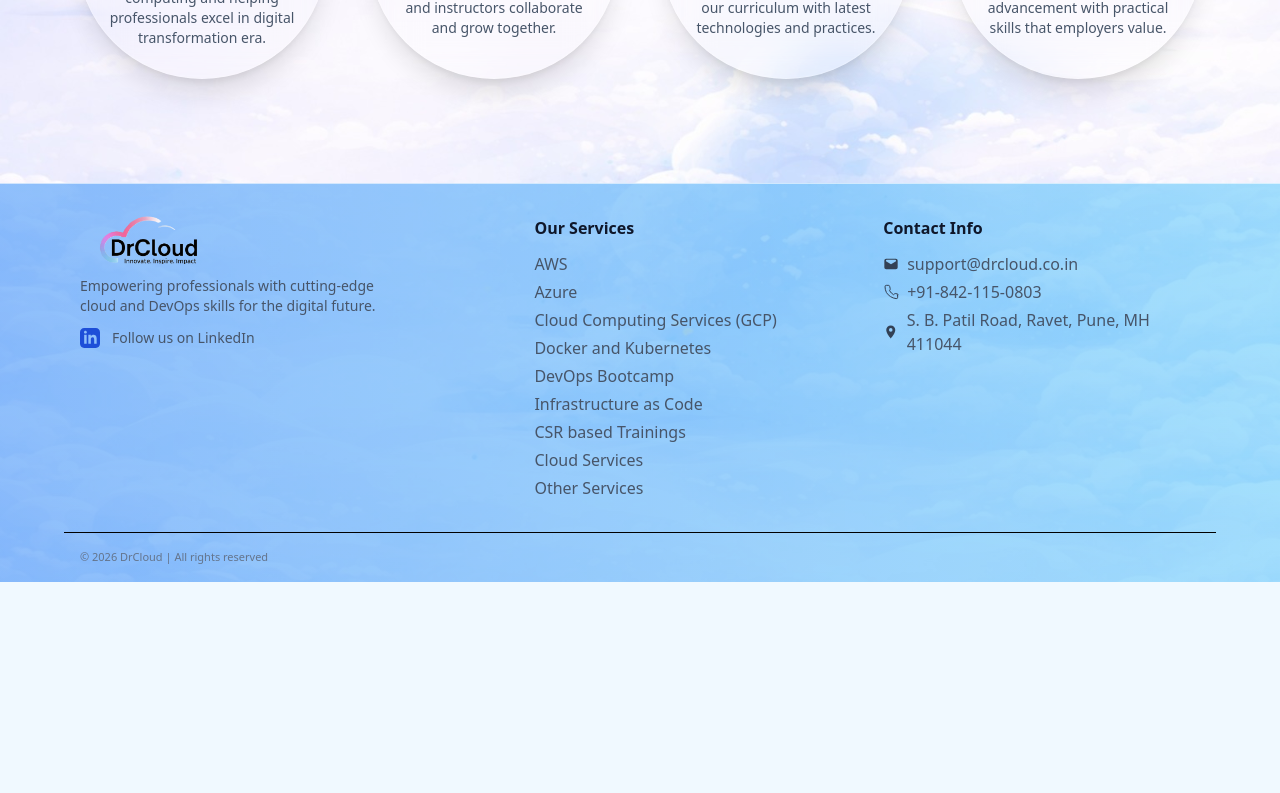
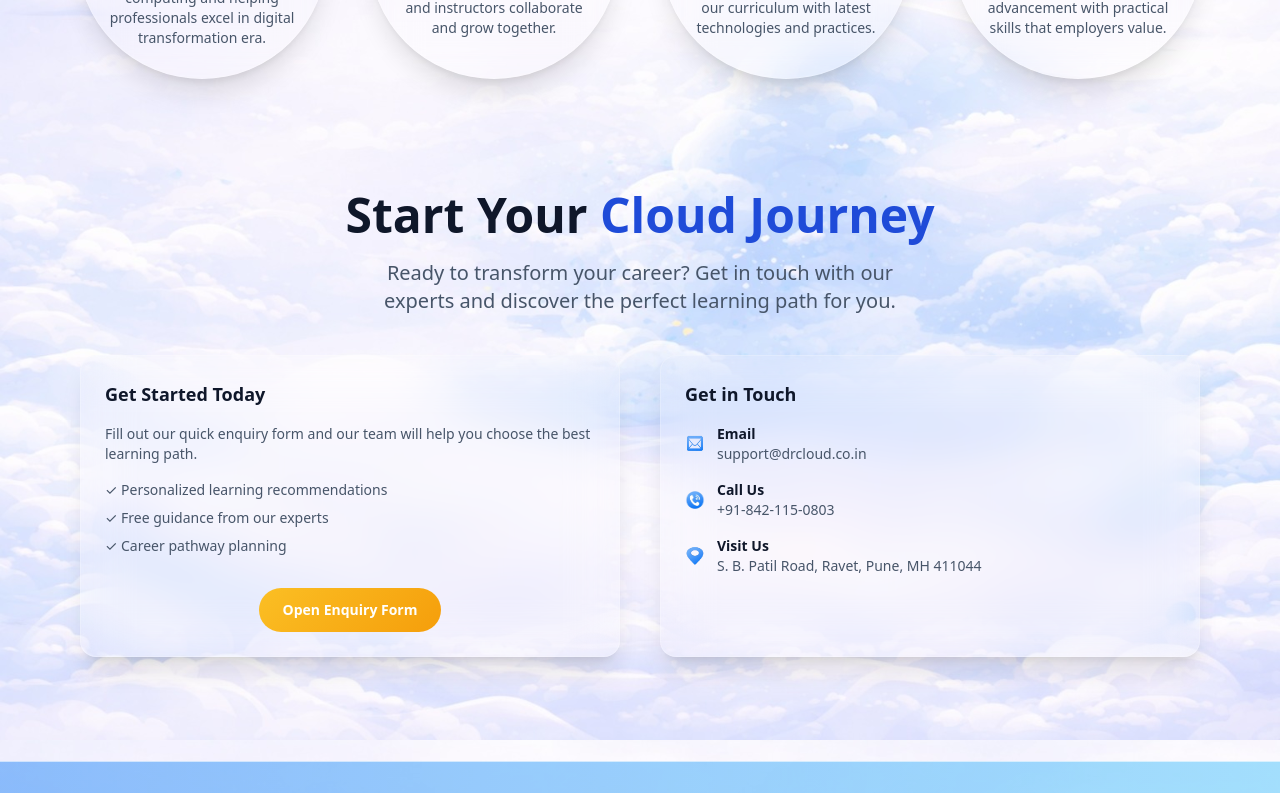
Before and after one commit to BhuvaneshChaudhari/DrCloud, a React (Vite) app in the folder trial/client/: page / in a window 1280 px wide. Shown: the part 1820-2613 px from the top of the page. Before the commit the page ends 2402 px from the top, so only its background shows below. Built offline with nearby package versions, Linux system fonts and the light colour scheme; no server answers.

Commit message:
Added contact section and fixed Home.jsx layout

```diff
--- a/trial/client/src/pages/Home.jsx
+++ b/trial/client/src/pages/Home.jsx
@@ -289,8 +289,102 @@ data-aos="zoom-in"
 
 </div>
 
+
 </section>
 
+    {/* CONTACT */}
+    <section
+        id="contact"
+        className={`drcloud-container py-10 md:py-14 ${SECTION_CLASS}`}
+        data-aos="fade-up"
+      >
+
+        <div className="space-y-5 text-center">
+          <h2 className="text-4xl md:text-5xl font-bold">
+            <span className="text-slate-900">Start Your </span>
+            <span className="text-drcloudBlue">Cloud Journey</span>
+          </h2>
+
+          <p className="text-sm md:text-xl text-slate-600 max-w-xl mx-auto">
+            Ready to transform your career? Get in touch with our experts and
+            discover the perfect learning path for you.
+          </p>
+        </div>
+
+        <div className="grid gap-10 md:grid-cols-2 items-start mt-10">
+
+          {/* Left Box */}
+          <div
+            className="drcloud-card px-6 py-6 space-y-4 flex flex-col h-full transition duration-300 hover:-translate-y-1 hover:shadow-xl"
+            data-aos="fade-right"
+          >
+            <h3 className="text-lg font-bold text-slate-900">
+              Get Started Today
+            </h3>
+
+            <p className="text-sm text-slate-600">
+              Fill out our quick enquiry form and our team will help you choose
+              the best learning path.
+            </p>
+
+            <ul className="text-sm text-slate-600 space-y-2">
+              <li>✓ Personalized learning recommendations</li>
+              <li>✓ Free guidance from our experts</li>
+              <li>✓ Career pathway planning</li>
+            </ul>
+
+            <div className="flex justify-center pt-4 mt-auto">
+              <button
+                onClick={() => navigate('/enquiry')}
+                className="drcloud-pill-primary text-sm"
+              >
+                Open Enquiry Form
+              </button>
+            </div>
+          </div>
+
+          {/* Right Box */}
+          <div
+            className="space-y-4 drcloud-card px-6 py-6 flex flex-col h-full transition duration-300 hover:-translate-y-1 hover:shadow-xl"
+            data-aos="fade-left"
+          >
+            <h3 className="text-lg font-bold text-slate-900">
+              Get in Touch
+            </h3>
+
+            <ul className="space-y-4 text-sm text-slate-600">
+
+              <li className="flex items-center gap-3">
+                <img src={emailIcon} alt="Email" className="w-5 h-5" />
+                <div>
+                  <div className="font-semibold text-slate-900">Email</div>
+                  <div>support@drcloud.co.in</div>
+                </div>
+              </li>
+
+              <li className="flex items-center gap-3">
+                <img src={callIcon} alt="Call" className="w-5 h-5" />
+                <div>
+                  <div className="font-semibold text-slate-900">Call Us</div>
+                  <div>+91-842-115-0803</div>
+                </div>
+              </li>
+
+              <li className="flex items-center gap-3">
+                <img src={locationIcon} alt="Location" className="w-5 h-5" />
+                <div>
+                  <div className="font-semibold text-slate-900">Visit Us</div>
+                  <div>S. B. Patil Road, Ravet, Pune, MH 411044</div>
+                </div>
+              </li>
+
+            </ul>
+
+          </div>
+
+        </div>
+
+      </section>
 
 </div>
 
```
